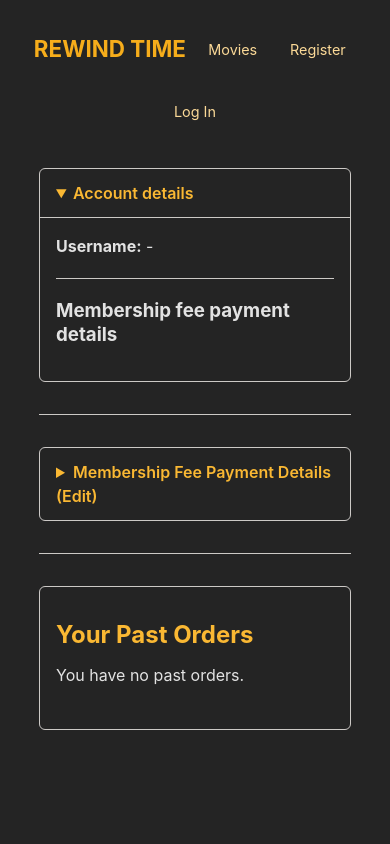
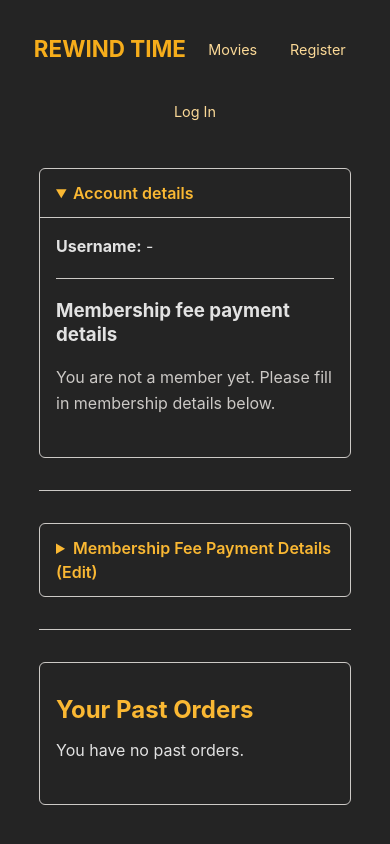
Before and after one commit to VedranaR/Rewind_time_FE, a React (Create React App) app: page /profile in a window 390 px wide. Built offline with nearby package versions, Linux system fonts and the light colour scheme.

Commit message:
responsiveness fixes

```diff
--- a/src/components/UserProfileEdit.js
+++ b/src/components/UserProfileEdit.js
@@ -76,7 +76,21 @@ function UserProfileEdit() {
         },
       );
 
-      if (!res.ok) throw new Error(await res.text());
+      // If backend says "User is not member!" (even though it's 500), treat as NO MEMBERSHIP
+      if (!res.ok) {
+        const text = await res.text();
+
+        const isNotMember =
+          res.status === 500 && /not\s*member/i.test(text || "");
+
+        if (isNotMember) {
+          setMembership(null);
+          setMembershipError(""); // IMPORTANT: don't show red error
+          return;
+        }
+
+        throw new Error(text || `Failed to load membership (${res.status})`);
+      }
 
       const data = await res.json();
       setMembership(data);
@@ -89,8 +103,9 @@ function UserProfileEdit() {
       setCity(data?.shippingInfo?.city || "");
       setPostalCode(data?.shippingInfo?.postalCode || "");
     } catch (err) {
+      // For other real errors (network, etc.) show a friendly message
       setMembership(null);
-      setMembershipError(err.message || "Failed to load membership details");
+      setMembershipError("Could not load membership details.");
     } finally {
       setMembershipLoading(false);
     }
@@ -252,6 +267,12 @@ function UserProfileEdit() {
           {membershipLoading && <p>Loading membership details…</p>}
           {!membershipLoading && membershipError && (
             <p className={classes.error}>{membershipError}</p>
+          )}
+
+          {!membershipLoading && !membershipError && !membership && (
+            <p className={classes.muted}>
+              You are not a member yet. Please fill in membership details below.
+            </p>
           )}
 
           {!membershipLoading && !membershipError && membership && (
--- a/src/components/UserProfileEdit.module.css
+++ b/src/components/UserProfileEdit.module.css
@@ -1,4 +1,3 @@
-/* Layout wrapper */
 .wrapper {
   max-width: 80%;
   margin: auto;
@@ -9,7 +8,6 @@
   margin-bottom: 1rem;
 }
 
-/* Divider between sections */
 .divider {
   max-width: 40rem;
   margin: 1.25rem auto;
@@ -17,7 +15,6 @@
   border-top: 1px solid var(--color-gray-300);
 }
 
-/* Collapsible sections */
 .section {
   max-width: 40rem;
   margin: 2rem auto;
@@ -41,9 +38,12 @@
   padding: 1rem;
 }
 
-/* Forms */
+.muted {
+  color: var(--color-gray-300);
+}
+
 .form {
-  margin: 0; /* form is already inside sectionContent */
+  margin: 0;
 }
 
 .form label,
@@ -59,7 +59,6 @@
   padding: 0.25rem;
 }
 
-/* Buttons */
 .actions {
   display: flex;
   gap: 1rem;
@@ -90,7 +89,6 @@
   background-color: var(--color-gray-800);
 }
 
-/* Order history section */
 .historySection {
   max-width: 40rem;
   margin: 2rem auto;
@@ -137,7 +135,6 @@
   cursor: not-allowed;
 }
 
-/* Messages */
 .error {
   color: red;
   margin-top: 0.5rem;
```
